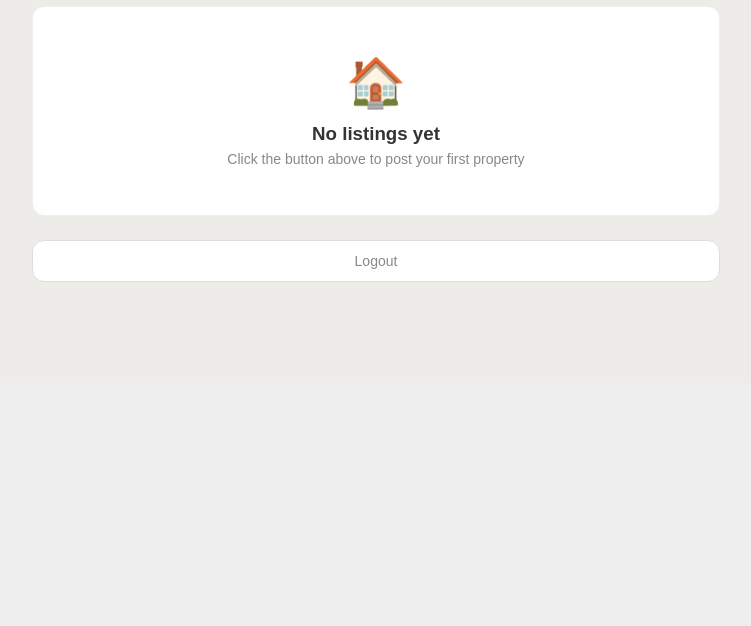
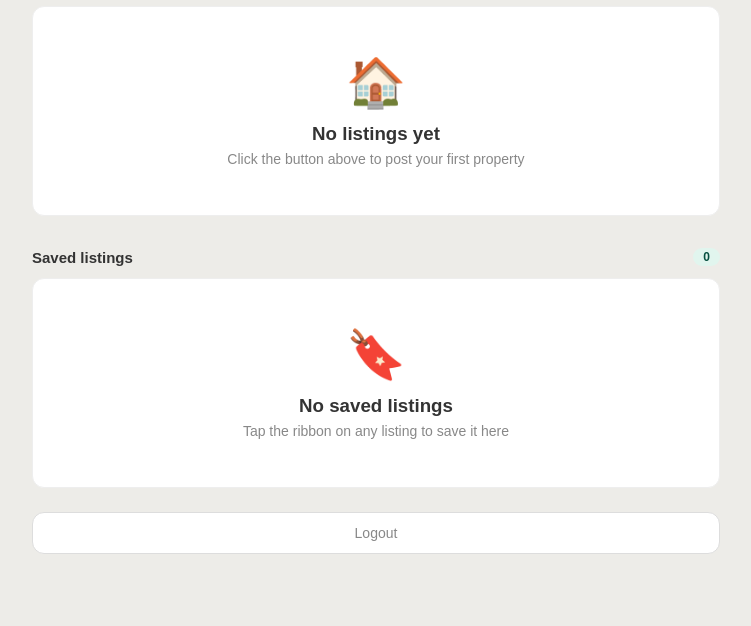
Before and after one commit to eyob18/betagn, a Flask app: template templates/profile.html in a window 1280 px wide. Shown: the part 417-1043 px from the top of the page, without its empty margins (264-1015 px from the left). Before the commit the page ends 699 px from the top, so only its background shows below. Run offline with Flask 3, Linux system fonts and the light colour scheme; the template is opened without the code that fills it, so the values that code supplies are empty; parts of the project's set-up code (start-up, migrations or seed data) failed here and were passed over.

Commit message:
Add bookmark/save listings feature with ribbon button

```diff
--- a/app.py
+++ b/app.py
@@ -55,6 +55,21 @@ def time_ago_filter(dt):
 
 ADMIN_ID = 'hzeHSTreNf7Y0ivB4mpu'
 
+@app.route('/bookmark/<listing_id>', methods=['POST'])
+def toggle_bookmark(listing_id):
+    from flask import jsonify
+    if not session.get('user'):
+        return jsonify({'error': 'not logged in'}), 401
+    uid = session['user']['uid']
+    doc_id = f"{uid}_{listing_id}"
+    ref = db.collection('bookmarks').document(doc_id)
+    if ref.get().exists:
+        ref.delete()
+        return jsonify({'bookmarked': False})
+    else:
+        ref.set({'user_id': uid, 'listing_id': listing_id})
+        return jsonify({'bookmarked': True})
+
 @app.route('/')
 def home():
     neighborhood = request.args.get('neighborhood', '')
@@ -83,6 +98,13 @@ def home():
             listings = [l for l in listings if l.get('bedrooms', 0) == int(bedrooms)]
 
     total = len(listings)
+
+    bookmarked_ids = set()
+    if session.get('user'):
+        uid = session['user']['uid']
+        bm_refs = db.collection('bookmarks').where('user_id', '==', uid).stream()
+        bookmarked_ids = {bm.to_dict()['listing_id'] for bm in bm_refs}
+
     per_page = 12
     page = max(1, int(request.args.get('page', 1)))
     total_pages = max(1, -(-total // per_page))  # ceiling division
@@ -99,6 +121,7 @@ def home():
         total=total,
         page=page,
         total_pages=total_pages,
+        bookmarked_ids=bookmarked_ids,
         user=session.get('user')
     )
 
@@ -278,7 +301,17 @@ def profile():
         listing['id'] = doc.id
         listings.append(listing)
 
-    return render_template('profile.html', user=user, listings=listings)
+    bm_refs = db.collection('bookmarks').where('user_id', '==', user['uid']).stream()
+    saved_listings = []
+    for bm in bm_refs:
+        lid = bm.to_dict()['listing_id']
+        doc = db.collection('listings').document(lid).get()
+        if doc.exists:
+            l = doc.to_dict()
+            l['id'] = doc.id
+            saved_listings.append(l)
+
+    return render_template('profile.html', user=user, listings=listings, saved_listings=saved_listings)
 
 @app.route('/admin')
 def admin():
--- a/templates/profile.html
+++ b/templates/profile.html
@@ -346,6 +346,48 @@
       </div>
     {% endif %}
 
+    <!-- Saved listings -->
+    <div class="section-title" style="margin-top: 32px;">
+      Saved listings
+      <span class="section-count">{{ saved_listings|length }}</span>
+    </div>
+
+    {% if saved_listings %}
+      {% for listing in saved_listings %}
+      {% set photos = listing.photo_urls if listing.get('photo_urls') else ([listing.photo_url] if listing.get('photo_url') else []) %}
+      <div class="listing-card">
+        <div class="listing-card-img">
+          {% if photos %}
+          <img src="{{ photos[0] }}" alt="{{ listing.title }}">
+          {% else %}
+          No photo
+          {% endif %}
+        </div>
+        <div class="listing-card-body">
+          <div class="listing-card-top">
+            <div class="listing-card-price">{{ listing.price }} ETB <span>/ month</span></div>
+            <div class="listing-card-title">{{ listing.title }}</div>
+            <div class="listing-card-meta">
+              <span>📍 {{ listing.neighborhood }}</span>
+              <span>🛏 {{ listing.bedrooms }} bed</span>
+              <span>{{ listing.type }}</span>
+              {% if listing.created_at %}<span>🕐 {{ listing.created_at | time_ago }}</span>{% endif %}
+            </div>
+          </div>
+          <div class="listing-card-actions">
+            <a href="/listing/{{ listing.id }}" class="btn-view">View</a>
+          </div>
+        </div>
+      </div>
+      {% endfor %}
+    {% else %}
+      <div class="no-listings">
+        <div class="no-listings-icon">🔖</div>
+        <h3>No saved listings</h3>
+        <p>Tap the ribbon on any listing to save it here</p>
+      </div>
+    {% endif %}
+
     <!-- Logout -->
     <a href="/logout" class="logout-btn">Logout</a>
 
```
Also changed, not shown: templates/index.html (+36 -0 lines).
